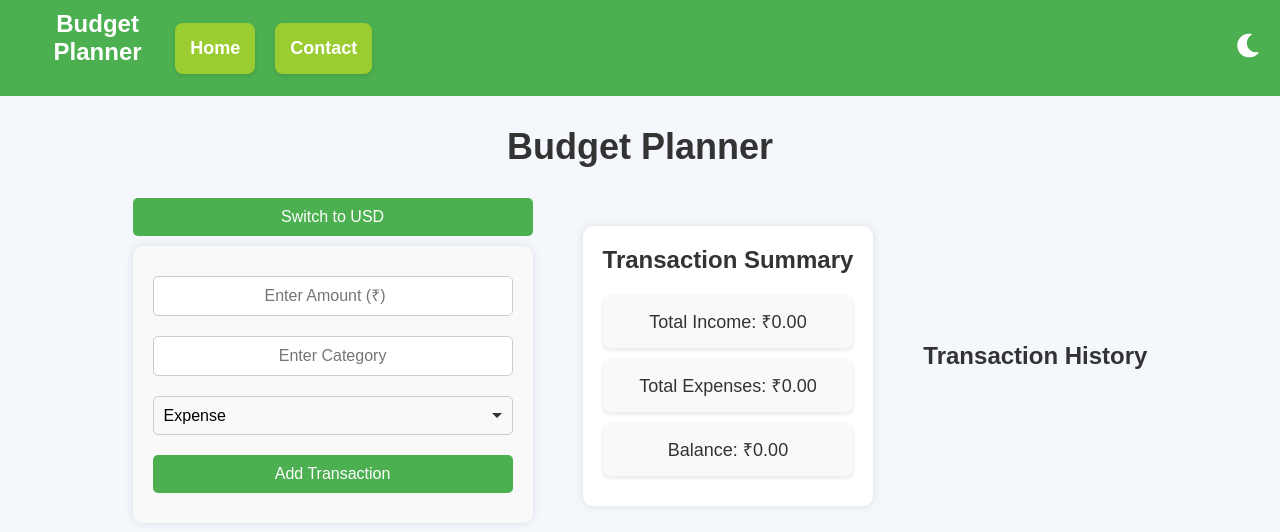
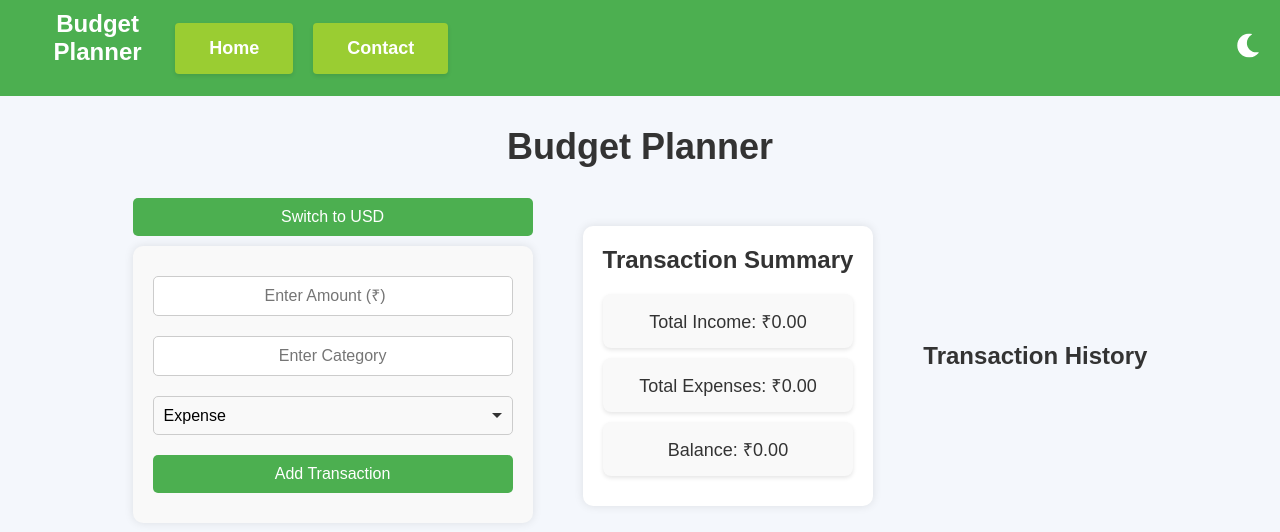
Before and after one commit to baigsufian6/budget-planner, a React (Create React App) app: page / in a window 1280 px wide. Shown: the top 532 px of the page. Built offline with nearby package versions, Linux system fonts and the light colour scheme.

Commit message:
finishing

```diff
--- a/src/pages/Navbar.css
+++ b/src/pages/Navbar.css
@@ -6,6 +6,7 @@
   align-items: center;
   position: relative;
   margin-bottom: 30px;
+  transition: background-color 0.3s ease; /* Smooth transition for background */
 }
 
 .navbar-container {
@@ -34,14 +35,23 @@
 }
 
 .nav-item {
-  background-color: yellowgreen !important;
+  background-color: yellowgreen !important; /* Softer green for items */
+  border-radius: 4px; /* Rounded corners for items */
+  transition: background-color 0.3s ease; /* Smooth background transition */
+}
+
+.nav-item:hover {
+  background-color: yellowgreen; /* Highlight on hover */
 }
 
 .nav-link {
+  display: block;
   text-decoration: none;
   color: white;
   font-size: 18px;
   font-weight: bold;
+  padding: 0 19px; /* Padding added for larger clickable area */
+  text-align: center;
 }
 
 .theme-icon {
@@ -53,6 +63,11 @@
   top: 50%;
   right: 20px;
   transform: translateY(-50%);
+  transition: color 0.3s ease; /* Smooth color transition */
+}
+
+.theme-icon:hover {
+  color: #ffdd57; /* Yellow highlight on hover */
 }
 
 .icon {
@@ -79,17 +94,28 @@
     border-radius: 8px;
     padding: 10px;
     box-shadow: 0px 4px 6px rgba(0, 0, 0, 0.1);
+    z-index: 1000; /* Ensure it appears above other elements */
   }
 
   .nav-list.active {
     display: flex;
   }
 
+  .nav-item {
+    background-color: #4caf50;
+  }
+
+  .nav-item:hover {
+    background-color: #66bb6a; /* Slight hover effect for mobile */
+  }
+
   .nav-link {
     text-align: center;
     padding: 10px 0;
+    width: 100%; /* Ensure links take full width for touch devices */
   }
+
   .navbar-container {
-    justify-content: center;
+    justify-content: center; /* Reposition items for mobile */
   }
 }
--- a/src/pages/Navbar.js
+++ b/src/pages/Navbar.js
@@ -21,6 +21,10 @@ const Navbar = () => {
     });
   };
 
+  const closeMenuOnRoute = () => {
+    setIsOpen(false); // Close the menu when a link is clicked
+  };
+
   useEffect(() => {
     if (isDarkMode) {
       document.body.classList.add("dark-mode");
@@ -37,12 +41,12 @@ const Navbar = () => {
           {isOpen ? <FaTimes className="icon" /> : <FaBars className="icon" />}
         </div>
         <ul className={isOpen ? "nav-list active" : "nav-list"}>
-          <li className="nav-item">
+          <li className="nav-item" onClick={closeMenuOnRoute}>
             <Link to="/" className="nav-link">
               Home
             </Link>
           </li>
-          <li className="nav-item">
+          <li className="nav-item" onClick={closeMenuOnRoute}>
             <Link to="/contact" className="nav-link">
               Contact
             </Link>
```
